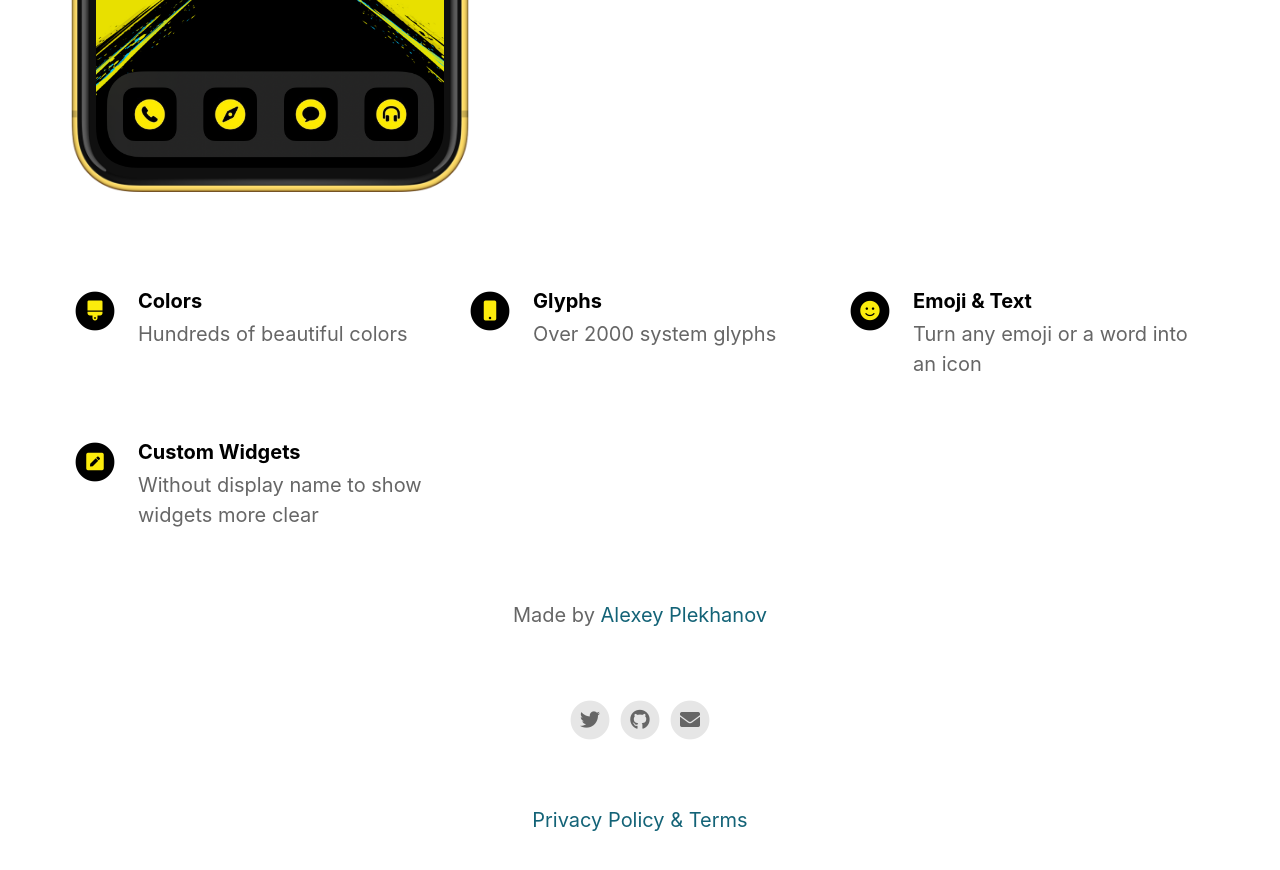
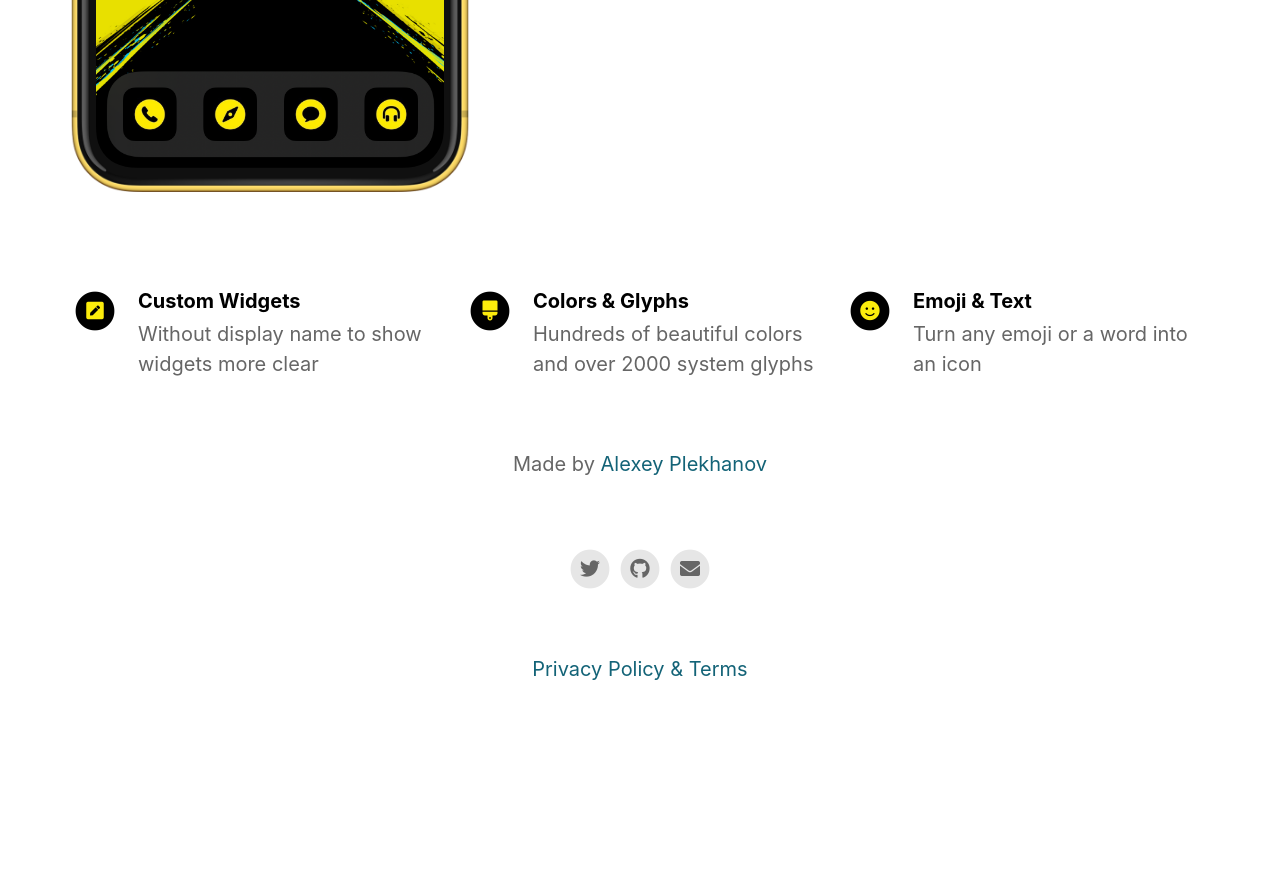
Before and after one commit to aplekhanov/malevich-app, a Jekyll site: the page built from index.html, in a window 1280 px wide and 900 px high, scrolled down 793 px. Shown: the top 870 px of the window. Built offline with Jekyll 4.4.1, drawn with Linux system fonts in a browser that asks for light colours; nearby versions of some CDN libraries; after the commit the page ends 1542 px from its top, so only the background shows below that.

Commit message:
Update _config.yml

```diff
--- a/_config.yml
+++ b/_config.yml
@@ -34,21 +34,18 @@ youtube_username                          :
 # Feature List                            Edit, add or remove features to be presented.
 features                                  :
 
-  - title                                 : Colors
-    description                           : Hundreds of beautiful colors
+  - title                                 : Custom Widgets
+    description                           : Without display name to show widgets more clear
+    fontawesome_icon_name                 : pen-square
+
+  - title                                 : Colors & Glyphs
+    description                           : Hundreds of beautiful colors and over 2000 system glyphs
     fontawesome_icon_name                 : brush
-
-  - title                                 : Glyphs
-    description                           : Over 2000 system glyphs
-    fontawesome_icon_name                 : mobile
 
   - title                                 : Emoji & Text
     description                           : Turn any emoji or a word into an icon
     fontawesome_icon_name                 : smile
 
-  - title                                 : Custom Widgets
-    description                           : Without display name to show widgets more clear
-    fontawesome_icon_name                 : pen-square
 
 # Theme Settings
 topbar_color                              : "#000000"
```
